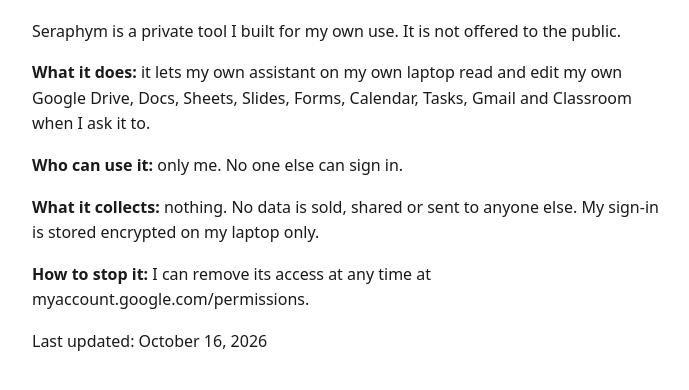
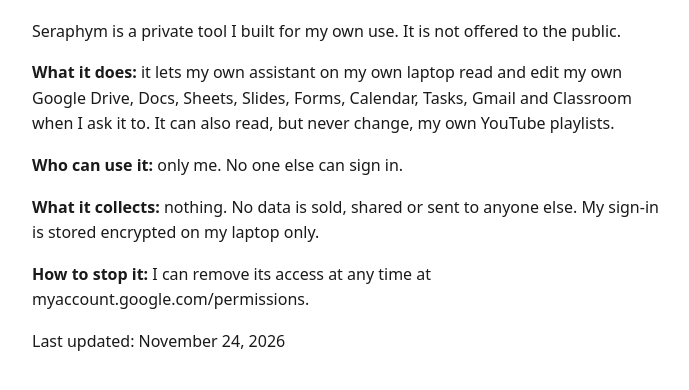
Before and after one commit to 009brucewayne/seraphym-app, a plain HTML site: page privacy.html in a window 1280 px wide. Shown: the part 102-492 px from the top of the page, without its empty margins (288-977 px from the left). Drawn offline with Linux system fonts and the light colour scheme.

Commit message:
Privacy page: add read-only YouTube playlists
Co-Authored-By: Claude Opus 5.5 <noreply@anthropic.com>

```diff
--- a/privacy.html
+++ b/privacy.html
@@ -5,9 +5,9 @@
 <body>
 <h1>Seraphym Privacy Policy</h1>
 <p>Seraphym is a private tool I built for my own use. It is not offered to the public.</p>
-<p><strong>What it does:</strong> it lets my own assistant on my own laptop read and edit my own Google Drive, Docs, Sheets, Slides, Forms, Calendar, Tasks, Gmail and Classroom when I ask it to.</p>
+<p><strong>What it does:</strong> it lets my own assistant on my own laptop read and edit my own Google Drive, Docs, Sheets, Slides, Forms, Calendar, Tasks, Gmail and Classroom when I ask it to. It can also read, but never change, my own YouTube playlists.</p>
 <p><strong>Who can use it:</strong> only me. No one else can sign in.</p>
 <p><strong>What it collects:</strong> nothing. No data is sold, shared or sent to anyone else. My sign-in is stored encrypted on my laptop only.</p>
 <p><strong>How to stop it:</strong> I can remove its access at any time at myaccount.google.com/permissions.</p>
-<p>Last updated: October 16, 2026</p>
+<p>Last updated: November 24, 2026</p>
 </body></html>
```
